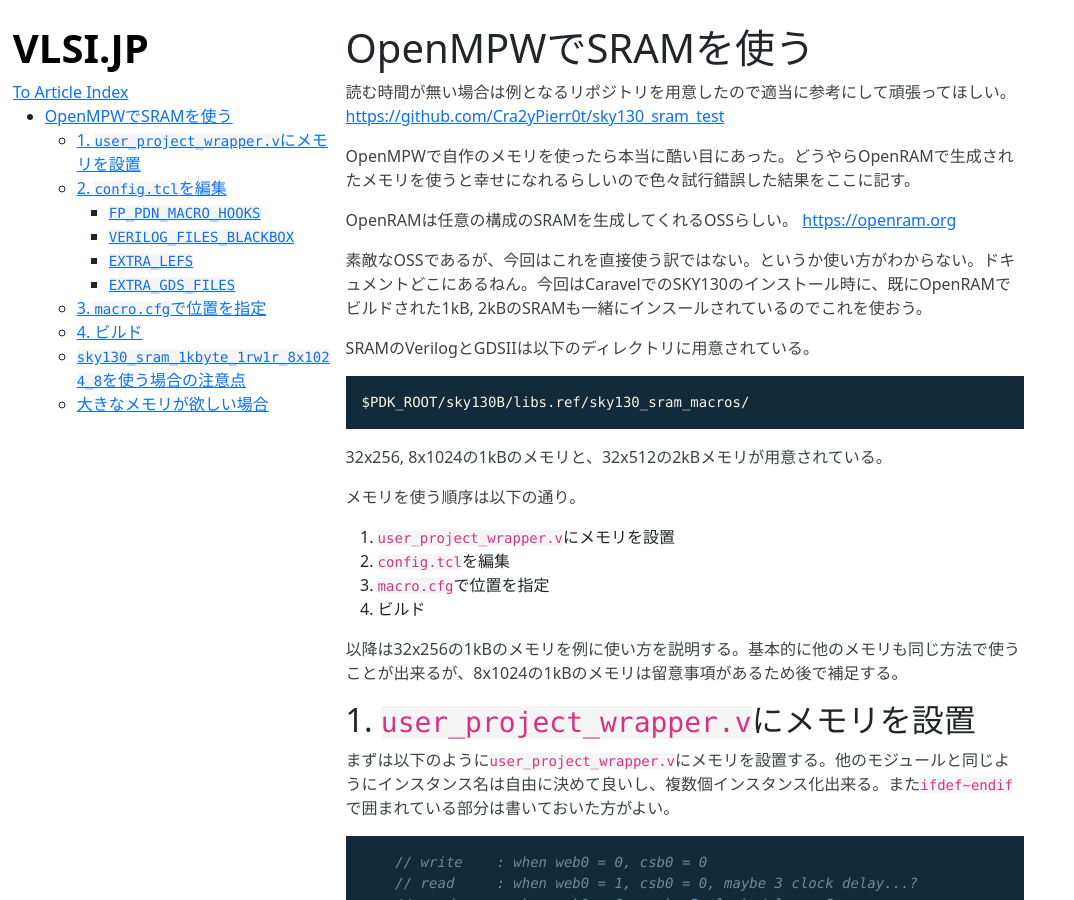
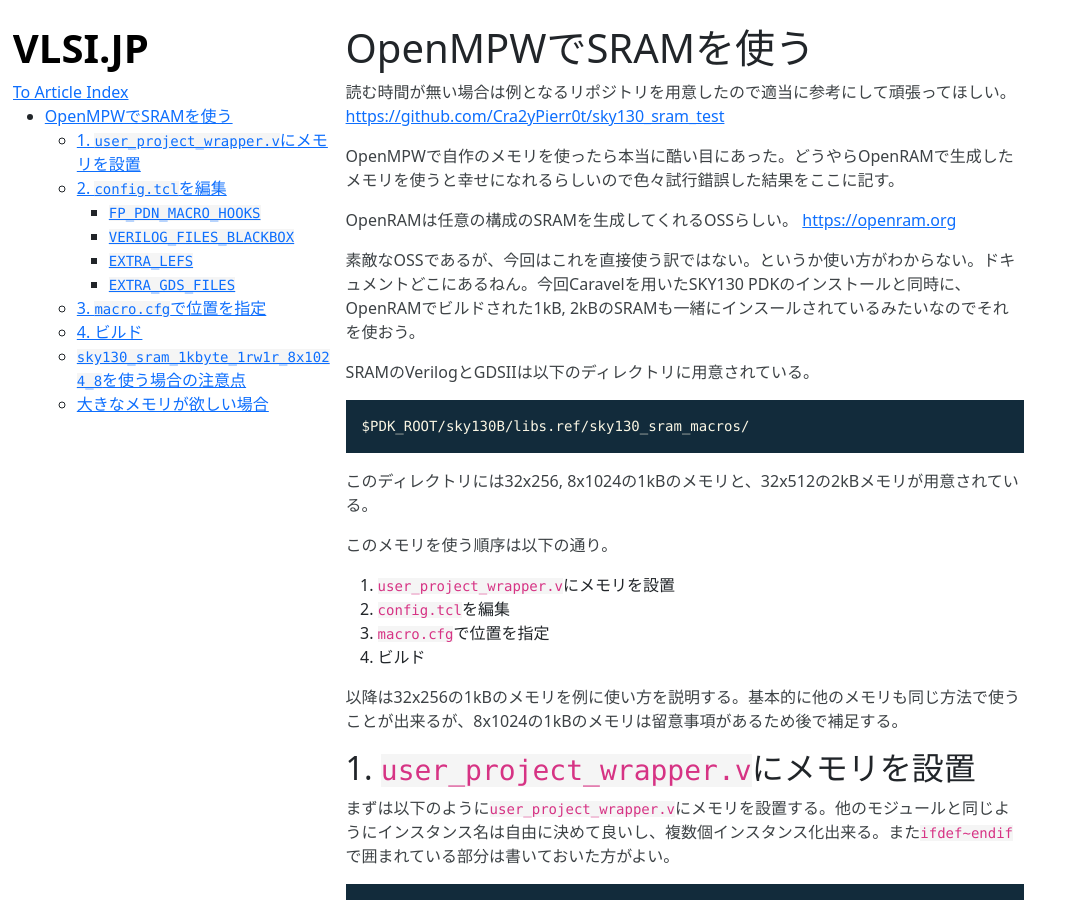
Before and after one commit to Cra2yPierr0t/Cra2yPierr0t.github.io, a Jekyll site: the page built from OpenMPWSRAM.md, in a window 1280 px wide and 900 px high. Shown: the whole window, without its empty margins (0-1074 px from the left). Built offline with Jekyll 4.4.1, drawn with Linux system fonts in a browser that asks for light colours.

Commit message:
fix term

````diff
--- a/OpenMPWSRAM.md
+++ b/OpenMPWSRAM.md
@@ -7,21 +7,21 @@
 読む時間が無い場合は例となるリポジトリを用意したので適当に参考にして頑張ってほしい。
 [https://github.com/Cra2yPierr0t/sky130_sram_test](https://github.com/Cra2yPierr0t/sky130_sram_test)
 
-OpenMPWで自作のメモリを使ったら本当に酷い目にあった。どうやらOpenRAMで生成されたメモリを使うと幸せになれるらしいので色々試行錯誤した結果をここに記す。
+OpenMPWで自作のメモリを使ったら本当に酷い目にあった。どうやらOpenRAMで生成したメモリを使うと幸せになれるらしいので色々試行錯誤した結果をここに記す。
 
 OpenRAMは任意の構成のSRAMを生成してくれるOSSらしい。
 [https://openram.org](https://openram.org)
 
-素敵なOSSであるが、今回はこれを直接使う訳ではない。というか使い方がわからない。ドキュメントどこにあるねん。今回はCaravelでのSKY130のインストール時に、既にOpenRAMでビルドされた1kB, 2kBのSRAMも一緒にインスールされているのでこれを使おう。
+素敵なOSSであるが、今回はこれを直接使う訳ではない。というか使い方がわからない。ドキュメントどこにあるねん。今回Caravelを用いたSKY130 PDKのインストールと同時に、OpenRAMでビルドされた1kB, 2kBのSRAMも一緒にインスールされているみたいなのでそれを使おう。
 
 SRAMのVerilogとGDSIIは以下のディレクトリに用意されている。
 ```
 $PDK_ROOT/sky130B/libs.ref/sky130_sram_macros/
 ```
 
-32x256, 8x1024の1kBのメモリと、32x512の2kBメモリが用意されている。
+このディレクトリには32x256, 8x1024の1kBのメモリと、32x512の2kBメモリが用意されている。
 
-メモリを使う順序は以下の通り。
+このメモリを使う順序は以下の通り。
 
 1. `user_project_wrapper.v`にメモリを設置
 2. `config.tcl`を編集
````
